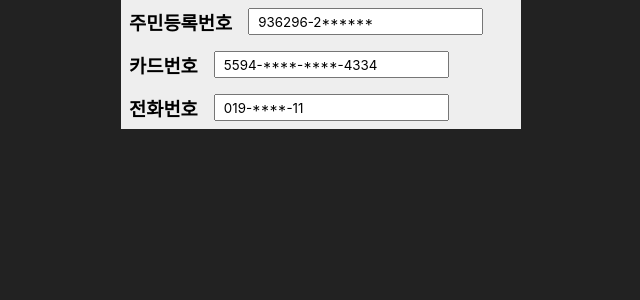
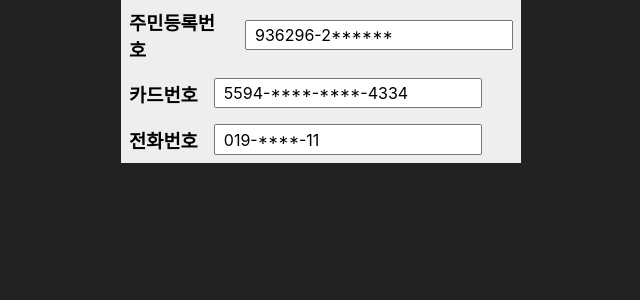
Before and after one commit to Teiming/random-value-gen, a React (Vite) app: page / in a window 1280 px wide. Shown: the top 300 px of the page, without its empty margins (319-959 px from the left). Built offline with nearby package versions, Linux system fonts and the light colour scheme.

Commit message:
fix: pad ID origin to ensure consistent length and remove console log

```diff
--- a/src/App.tsx
+++ b/src/App.tsx
@@ -1,4 +1,4 @@
-const idOrigin = String(Math.floor(Math.random() * 10 ** 13))
+const idOrigin = String(Math.floor(Math.random() * 10 ** 13)).padStart(13, '0')
 const cnOrigin = String(Math.floor((4 + 3 * Math.random()) * 10 ** 15))
 const telOrigin = `01${Math.floor(Math.random() * 10 ** 9)}`
 
@@ -22,9 +22,6 @@ const searchType = [
     blind: `${telOrigin.slice(0, 3)}-****-${telOrigin.slice(7)}`,
   },
 ]
-
-console.log(searchType)
-
 const copy = (str: string) => {
   navigator.clipboard.writeText(str)
 }
--- a/src/index.css
+++ b/src/index.css
@@ -20,6 +20,7 @@ main {
 }
 input,
 button {
+  font-size: 1rem;
   padding: 0.2rem 0.5rem;
 }
 button {
```
